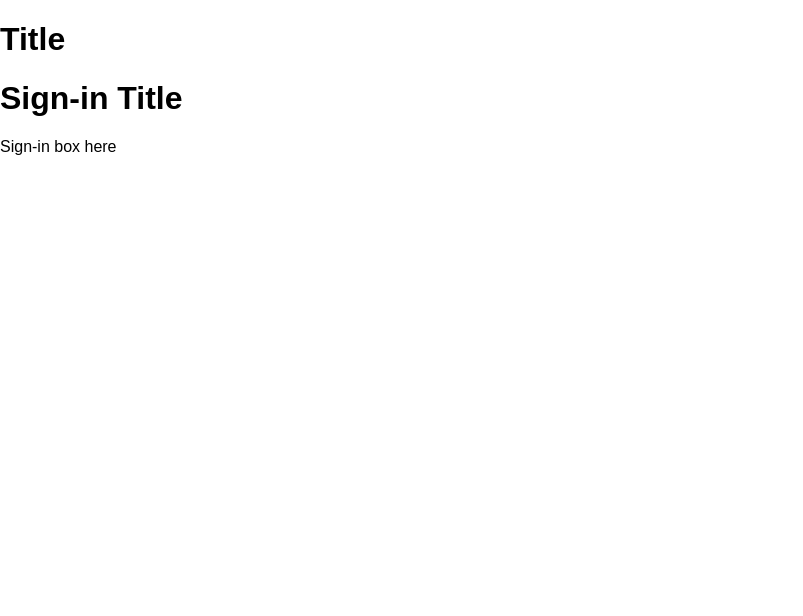
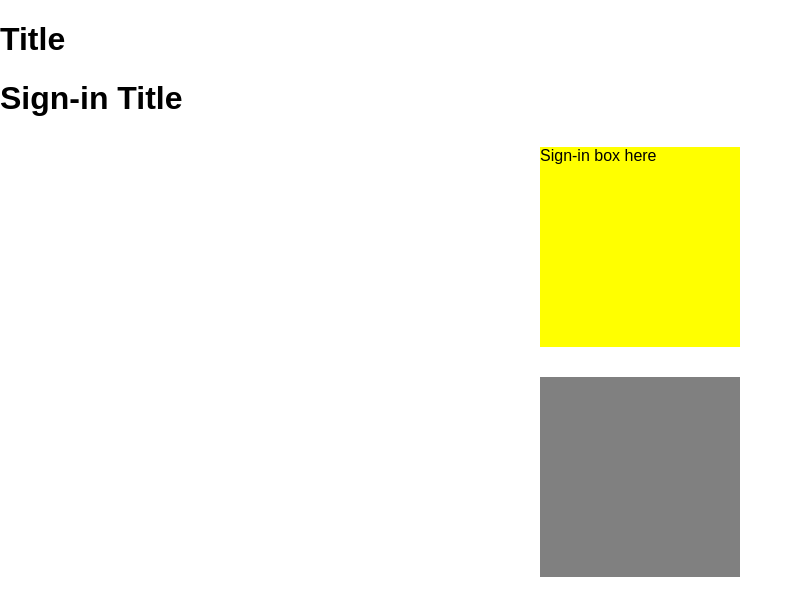
Before and after one commit to code-commando/frontend, a React (Create React App) app: page / in a window 1280 px wide. Shown: the top 616 px of the page, without its empty margins (0-803 px from the left). Built offline with nearby package versions, Linux system fonts and the light colour scheme.

Commit message:
sign in page styling

```diff
--- a/src/components/SignIn.js
+++ b/src/components/SignIn.js
@@ -1,5 +1,20 @@
 import React, { Component, Fragment } from 'react';
 
+const dayClasses = {
+  width: "200px",
+  margin: "30px auto",
+  backgroundColor: "yellow",
+  minHeight: "200px",
+  boxSizing: "border-box"
+}
+
+const eveClasses = {
+  width: "200px",
+  margin: "30px auto",
+  backgroundColor: "grey",
+  minHeight: "200px",
+  boxSizing: "border-box"
+}
 export default class SignIn extends Component {
   render() {
     return (
@@ -9,7 +24,8 @@ export default class SignIn extends Component {
         </header>
         <div>
           <h1>Sign-in Title</h1>
-          <p>Sign-in box here</p>
+          <p style={dayClasses}>Sign-in box here</p>
+          <p style={eveClasses}></p>
         </div>
       </Fragment>
     );
```
